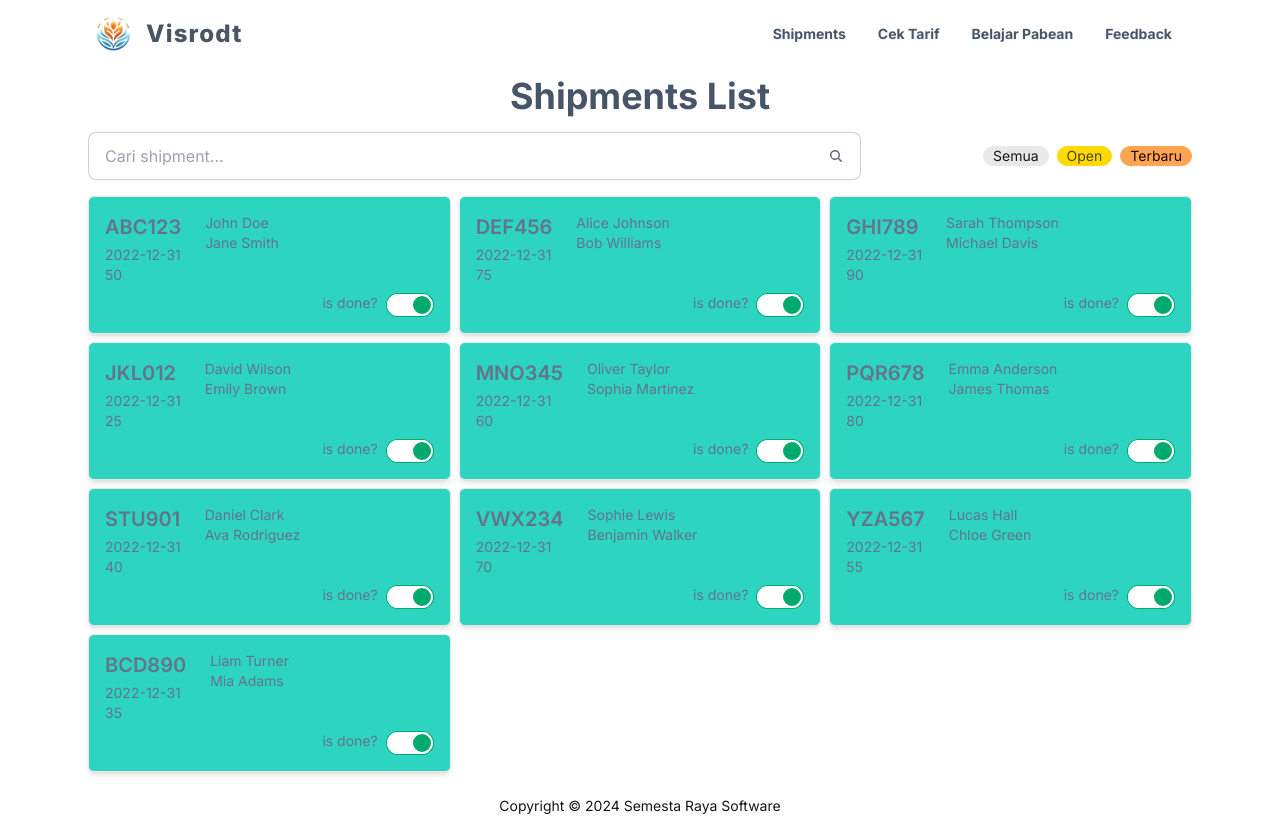
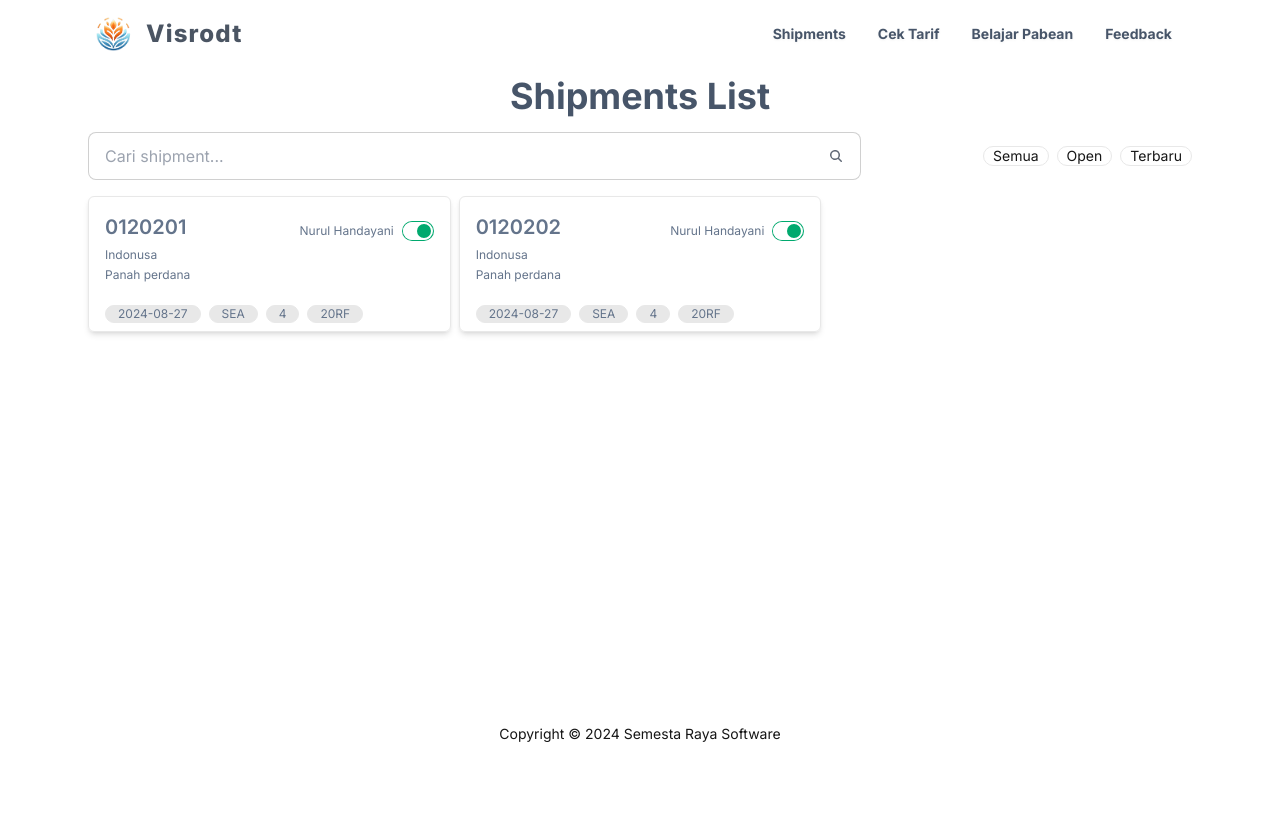
Before and after one commit to apktntaj/malika, a Next.js app: page /shipments in a window 1280 px wide. After the commit the page ends 800 px from the top, so only its background shows below. Built offline with nearby package versions, Linux system fonts and the light colour scheme.

Commit message:
Small changes: card info layout

```diff
--- a/app/shipments/page.jsx
+++ b/app/shipments/page.jsx
@@ -12,83 +12,25 @@ import Card from "../ui/Card";
 const dummyShipments = [
   {
     id: 1,
-    noJob: "ABC123",
-    ETA: "2022-12-31",
-    progress: 50,
-    shipper: "John Doe",
-    consignee: "Jane Smith",
+    noJob: "0120201",
+    ETA: "2024-08-27",
+    shipmetType: "FCL",
+    moda: "SEA",
+    pieces: 4,
+    containerType: "20RF",
+    shipper: "Panah perdana",
+    consignee: "Indonusa",
   },
   {
     id: 2,
-    noJob: "DEF456",
-    ETA: "2022-12-31",
-    progress: 75,
-    shipper: "Alice Johnson",
-    consignee: "Bob Williams",
-  },
-  {
-    id: 3,
-    noJob: "GHI789",
-    ETA: "2022-12-31",
-    progress: 90,
-    shipper: "Sarah Thompson",
-    consignee: "Michael Davis",
-  },
-  {
-    id: 4,
-    noJob: "JKL012",
-    ETA: "2022-12-31",
-    progress: 25,
-    shipper: "David Wilson",
-    consignee: "Emily Brown",
-  },
-  {
-    id: 5,
-    noJob: "MNO345",
-    ETA: "2022-12-31",
-    progress: 60,
-    shipper: "Oliver Taylor",
-    consignee: "Sophia Martinez",
-  },
-  {
-    id: 6,
-    noJob: "PQR678",
-    ETA: "2022-12-31",
-    progress: 80,
-    shipper: "Emma Anderson",
-    consignee: "James Thomas",
-  },
-  {
-    id: 7,
-    noJob: "STU901",
-    ETA: "2022-12-31",
-    progress: 40,
-    shipper: "Daniel Clark",
-    consignee: "Ava Rodriguez",
-  },
-  {
-    id: 8,
-    noJob: "VWX234",
-    ETA: "2022-12-31",
-    progress: 70,
-    shipper: "Sophie Lewis",
-    consignee: "Benjamin Walker",
-  },
-  {
-    id: 9,
-    noJob: "YZA567",
-    ETA: "2022-12-31",
-    progress: 55,
-    shipper: "Lucas Hall",
-    consignee: "Chloe Green",
-  },
-  {
-    id: 10,
-    noJob: "BCD890",
-    ETA: "2022-12-31",
-    progress: 35,
-    shipper: "Liam Turner",
-    consignee: "Mia Adams",
+    noJob: "0120202",
+    ETA: "2024-09-01",
+    shipmetType: "LCL",
+    moda: "SEA",
+    pieces: 4,
+    containerType: "20RF",
+    shipper: "Panah perdana",
+    consignee: "Indonusa",
   },
   // Add more dummy shipments here...
 ];
--- /dev/null
+++ b/app/ui/Badge.jsx
@@ -0,0 +1,9 @@
+import React from "react";
+
+export default function Badge({ variant, children }) {
+  return (
+    <div className={`badge badge-${variant ? variant : "ghost"}`}>
+      {children}
+    </div>
+  );
+}
--- a/app/ui/Card.jsx
+++ b/app/ui/Card.jsx
@@ -1,27 +1,41 @@
 import React from "react";
+import Badge from "./Badge";
 
 export default function Card({ item }) {
+  const info = [
+    { ETA: "2024-08-27" },
+    { moda: "SEA" },
+    { pieces: 4 },
+    { containerType: "20RF" },
+  ];
+
   return (
-    <div className="card card-bordered card-compact bg-teal-400 text-slate-500 rounded-md shadow-md max-w-96">
-      <div className="card-body">
-        <div className="flex gap-6">
+    <div className="card card-bordered card-compact border text-slate-500 rounded-md shadow-md max-w-96">
+      <div className="card-body" style={{ fontSize: "12px" }}>
+        <div className="flex justify-between">
           <div>
             <p className="card-title">{item.noJob}</p>
-            <p>{item.ETA}</p>
-            <p>{item.progress}</p>
+            <p>{item.consignee}</p>
+            <p>{item.shipper}</p>
           </div>
-          <div>
-            <p>{item.shipper}</p>
-            <p>{item.consignee}</p>
+          <div className="flex gap-2 mt-2">
+            <p>Nurul Handayani</p>
+            <input
+              type="checkbox"
+              className="toggle toggle-success toggle-sm"
+              defaultChecked
+            />
           </div>
         </div>
-        <div className="card-actions justify-end">
-          <label>is done?</label>
-          <input
-            type="checkbox"
-            className="toggle toggle-success"
-            defaultChecked
-          />
+        <div className="flex gap-2 items-center mt-3 -mb-2">
+          {info.map((i, idx) => (
+            <div
+              key={idx}
+              className="badge badge-xs badge-ghost py-2 px-3 text-slate-500"
+            >
+              {Object.values(i)}
+            </div>
+          ))}
         </div>
       </div>
     </div>
--- a/app/ui/ShipmentFilter.jsx
+++ b/app/ui/ShipmentFilter.jsx
@@ -1,11 +1,20 @@
 import React from "react";
+import Badge from "./Badge";
+
+const listFilter = [
+  { variant: "accent", title: "Semua" },
+  { variant: "primary", title: "Open" },
+  { variant: "Ghost", title: "Terbaru" },
+];
 
 export default function ShipmentFilter() {
+  const filter = listFilter.map((item) => (
+    <Badge key={item.title} variant={item.variant} children={item.title} />
+  ));
+
   return (
     <div className="flex gap-2 md:justify-center items-center mt-3 md:mt-0">
-      <div className="badge badge-ghost">Semua</div>
-      <div className="badge badge-primary">Open</div>
-      <div className="badge badge-accent">Terbaru</div>
+      {filter}
     </div>
   );
 }
```
